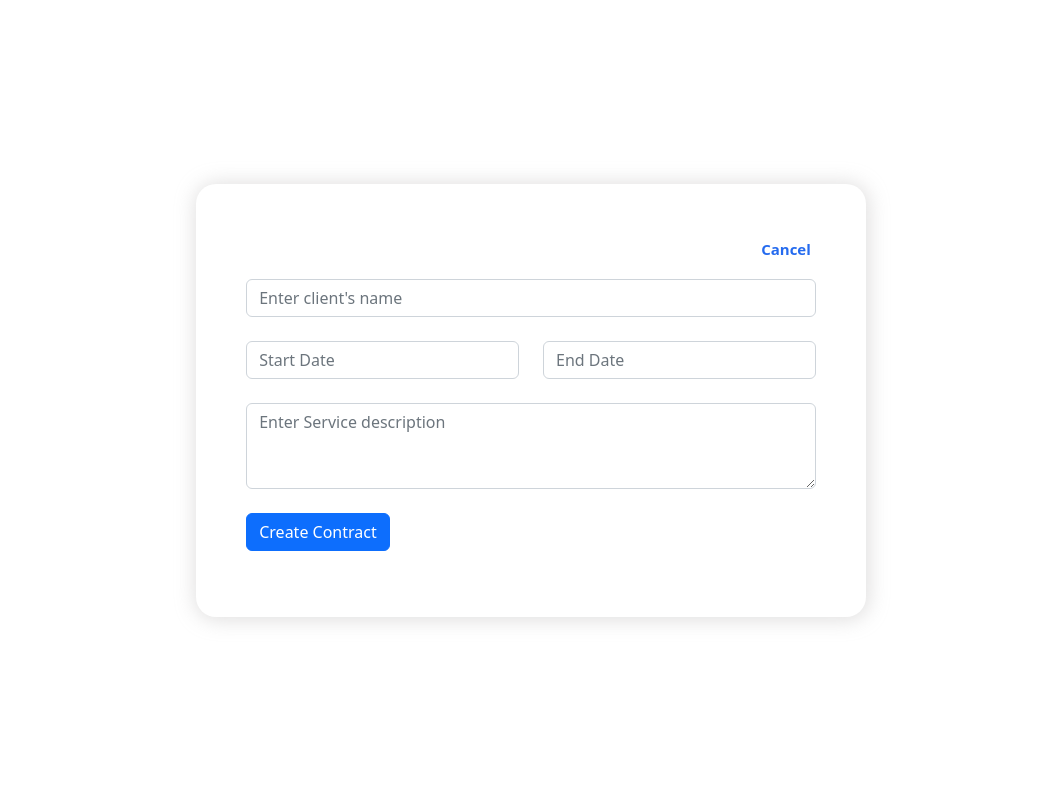
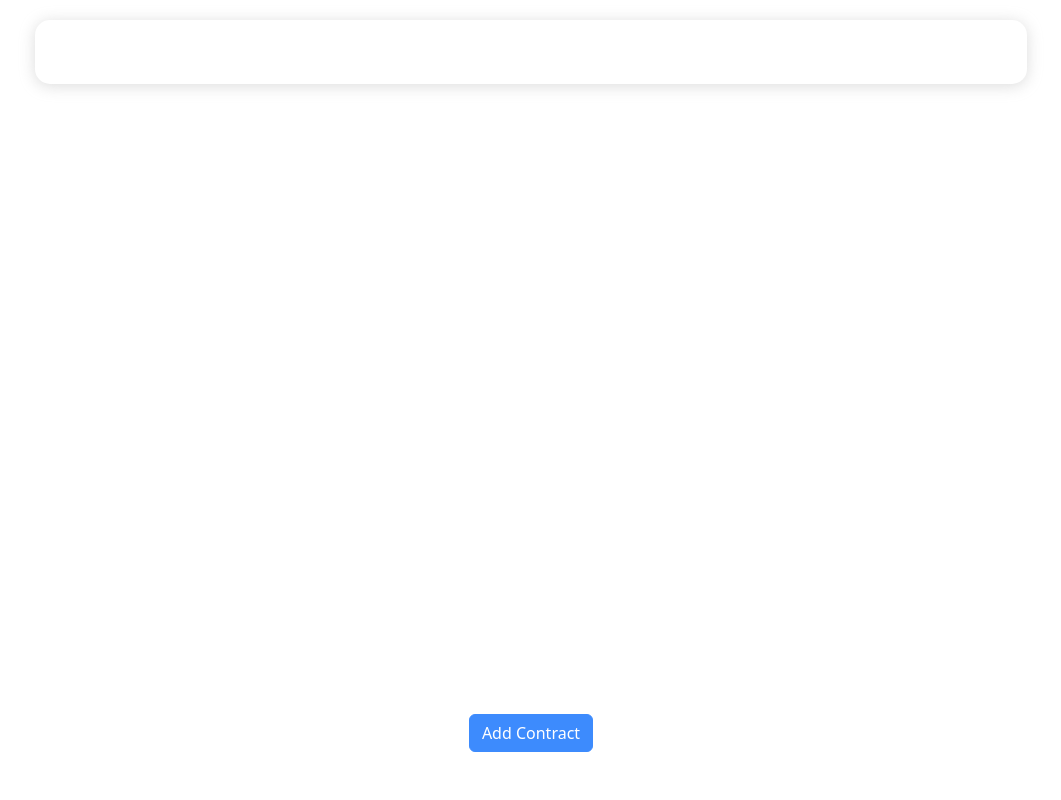
Before and after one commit to RicardoMudinyane/jobox-fe-project, a plain HTML site: page index.html in a window 1280 px wide. Shown: the whole page, without its empty margins (109-1170 px from the left). Drawn offline with nearby package versions, Linux system fonts and the light colour scheme.

Commit message:
Open and Close form

```diff
--- a/index.html
+++ b/index.html
@@ -16,6 +16,7 @@
 
     <link href="https://cdn.jsdelivr.net/npm/bootstrap@5.2.0-beta1/dist/css/bootstrap.min.css" rel="stylesheet" integrity="sha384-0evHe/X+R7YkIZDRvuzKMRqM+OrBnVFBL6DOitfPri4tjfHxaWutUpFmBp4vmVor" crossorigin="anonymous">
     <script src="https://cdn.jsdelivr.net/npm/bootstrap@5.2.0-beta1/dist/js/bootstrap.bundle.min.js" integrity="sha384-pprn3073KE6tl6bjs2QrFaJGz5/SUsLqktiwsUTF55Jfv3qYSDhgCecCxMW52nD2" crossorigin="anonymous"></script>
+    <script src="https://cdnjs.cloudflare.com/ajax/libs/bootstrap-datepicker/1.9.0/js/bootstrap-datepicker.min.js"></script>
     <title>BMF Attorneys</title>
     <meta name="viewport" content="width=device-width, initial-scale=1.0">
     <link rel="stylesheet" href="https://cdnjs.cloudflare.com/ajax/libs/font-awesome/4.7.0/css/font-awesome.min.css">
@@ -24,29 +25,43 @@
 
 <body>
 
-    <div class="container">
+    <div class="contractList">
+        <strong>Danger!</strong> Indicates a dangerous or potentially negative action.
+      </div>
+
+    <div class=" form-popup container" id="myForm">
 
        <div class="formSize">
-        <span class="closebtn" onclick="this.parentElement.style.display='none';">Cancel</span>
+        <span class="closebtn" onclick="closeForm()">Cancel</span>
         <form>
             <div class="form-group  mb-4">
-                <input type="text" class="form-control" placeholder="Enter client's name">
+                <input type="text" class="form-control" placeholder="Enter client's name" required>
             </div>
 
             <div class="form-group mb-4">
                 <div class="row" >
                     <div class="col">
-                      <input type="datetime" class="form-control" placeholder="Start Date">
+                        <div class="input-group date" id="datepicker6">
+                            <input type='text' class="form-control" />
+                            <span class="input-group-addon">
+                            <span class="glyphicon glyphicon-calendar"></span>
+                            </span>
+                         </div>
                     </div>
                     <div class="col">
-                      <input type="datetime" class="form-control" placeholder="End Date">
+                        <div class='input-group date' id='datetimepicker7'>
+                            <input type='text' class="form-control" />
+                            <span class="input-group-addon">
+                            <span class="glyphicon glyphicon-calendar"></span>
+                            </span>
+                         </div>
                     </div>
                   </div>
             </div>
 
 
-            <div class="form-group  mb-4">
-                <textarea class="form-control"  placeholder="Enter Service description" id="exampleFormControlTextarea1" rows="3"></textarea>
+            <div class="form-group mb-4">
+                <textarea class="form-control"  placeholder="Enter Service description" id="exampleFormControlTextarea1" rows="3" required></textarea>
               </div>
 
               <button type="submit" class="btn btn-primary mb-3">Create Contract</button>
@@ -55,6 +70,9 @@
     </div>
 
 
+    <div class="add-btn">
+        <button id="addBtn" type="submit" class="btn btn-primary mb-5" onclick="openForm()">Add Contract</button>
+    </div>
 
 </body>
 
--- a/index.js
+++ b/index.js
@@ -0,0 +1,8 @@
+function openForm() {
+  document.getElementById("myForm").style.display = "block";
+  document.getElementById("addBtn").style.display = "none";
+}
+function closeForm() {
+  document.getElementById("myForm").style.display = "none";
+  document.getElementById("addBtn").style.display = "block";
+}
--- a/style.css
+++ b/style.css
@@ -2,9 +2,8 @@ body {
     display: flex;
     align-items: center;
     flex-direction: column;
-    justify-content: center;
-    margin: 0 auto;
     min-height: 100vh;
+    padding: 20px;
 }
 
 .container {
@@ -23,6 +22,15 @@ body {
     border-radius: 20px;
 }
 
+.form-popup {
+    display: none;
+    position: fixed;
+    bottom: 0;
+    right: 15px;
+    z-index: 9;
+  }
+
+
 .closebtn {
     margin-bottom: 15px;
     color: #256bef;
@@ -38,3 +46,20 @@ body {
   .closebtn:hover {
     color: rgb(209, 57, 57);
   }
+
+  .add-btn {
+    cursor: pointer;
+    opacity: 0.8;
+    position: fixed;
+
+    bottom: 0px;
+    justify-content: center;
+  }
+
+  .contractList {
+    width: 80%;
+    padding: 20px;
+    color: white;
+    border-radius: 15px;
+    box-shadow: 0px 2px 15px 0px rgba(167, 167, 167, 0.4);
+  }
```
